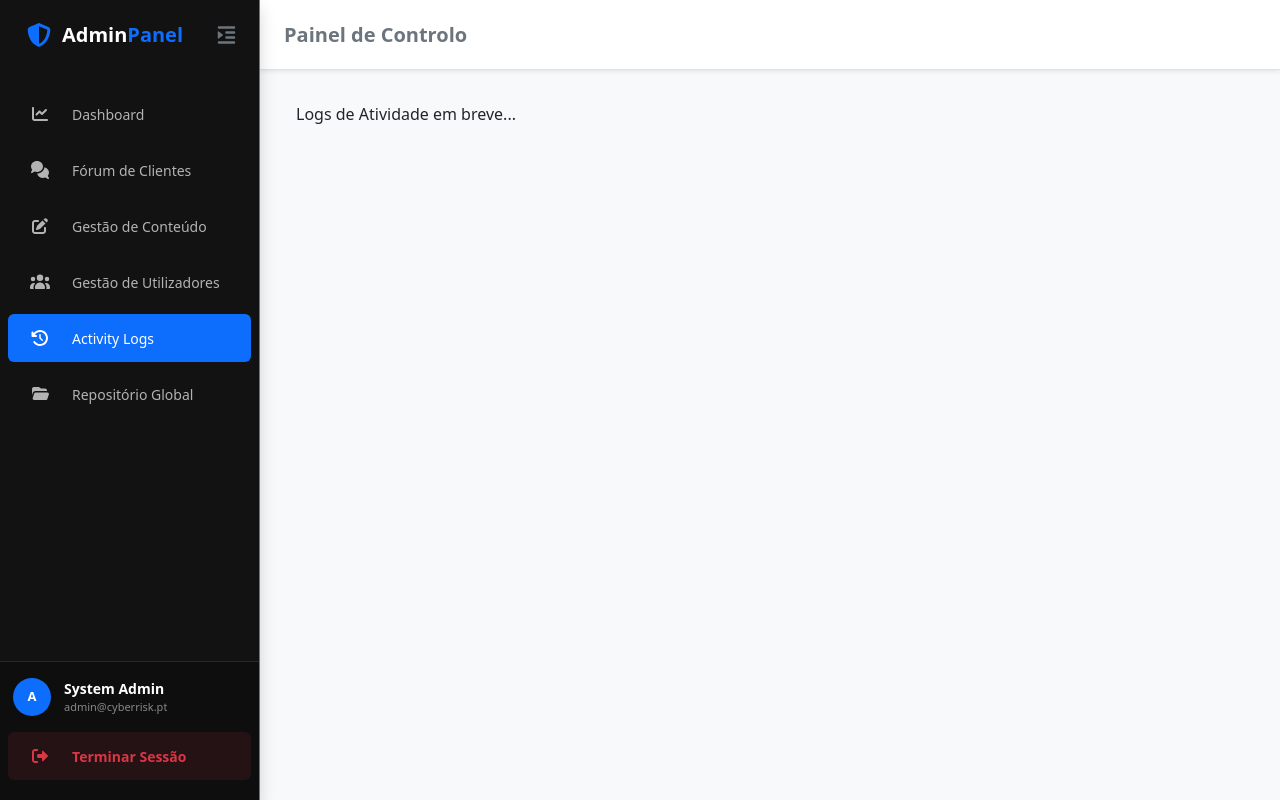
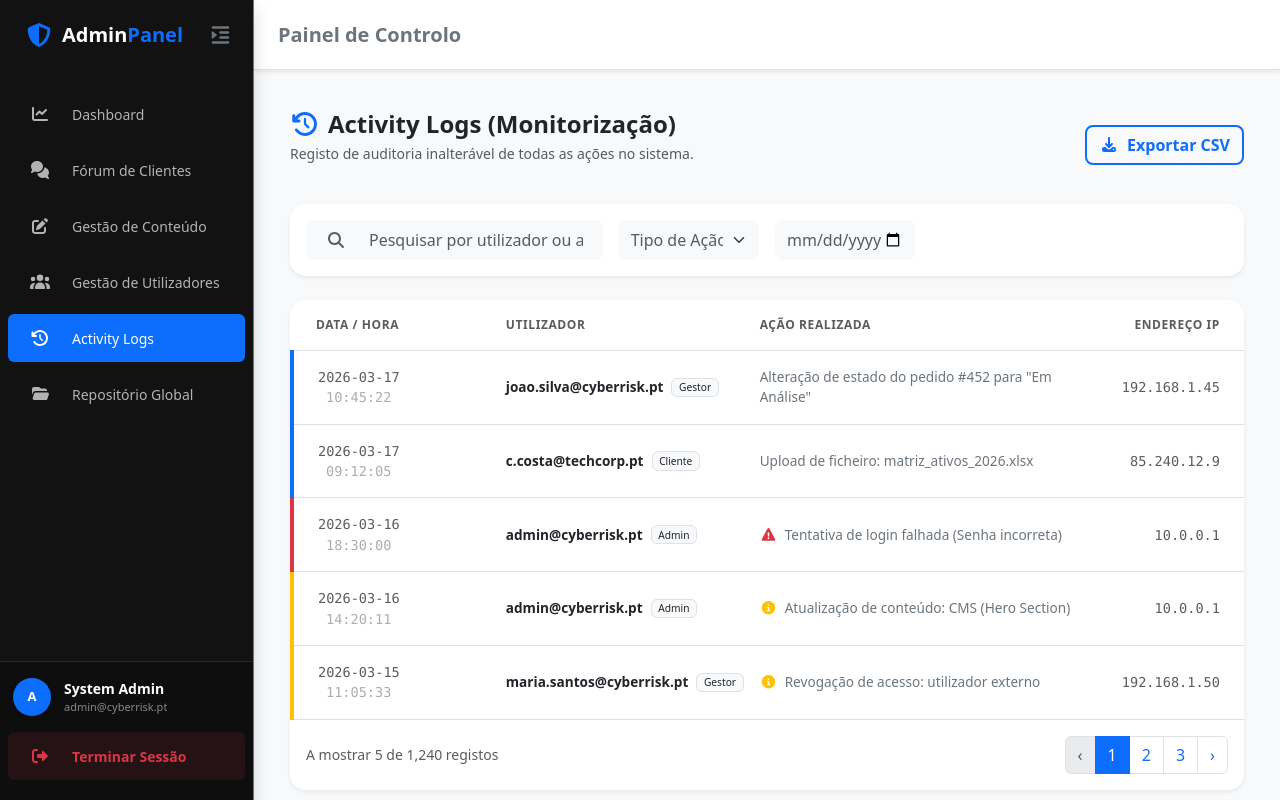
Before and after one commit to joelf011/CiberBoxSecur, a React app in the folder frontend/: page /admin/logs in a window 1280 px wide. Built offline with nearby package versions, Linux system fonts and the light colour scheme; the HTML template or start-up script is replaced by a standard one.

Commit message:
Updates BackofficeAdmin

```diff
--- a/frontend/src/App.jsx
+++ b/frontend/src/App.jsx
@@ -3,6 +3,8 @@ import LayoutBackoffice from './pages/LayoutBackoffice';
 import LayoutWebsite from './components/LayoutWebsite';
 import PaginaLogin from './pages/PaginaLogin';
 import AdminForum from './pages/admin/AdminForum';
+import AdminLogs from './pages/admin/AdminLogs';
+
 function App() {
   return (
     <Routes>
@@ -28,7 +30,7 @@ function App() {
 
         <Route path="cms" element={<div>Gestão de Conteúdo (CMS) em breve...</div>} />
         <Route path="users" element={<div>Gestão de Utilizadores em breve...</div>} />
-        <Route path="logs" element={<div>Logs de Atividade em breve...</div>} />
+        <Route path="logs" element={<div><AdminLogs /></div>} />
         <Route path="docs" element={<div>Repositório Global em breve...</div>} />
       </Route>
 
--- /dev/null
+++ b/frontend/src/components/admin/forum/CreateThreadModal.jsx
@@ -0,0 +1,66 @@
+import React from 'react';
+import { Modal, Button, Form } from 'react-bootstrap';
+import { FontAwesomeIcon } from '@fortawesome/react-fontawesome';
+import { faPlus, faPen, faAlignLeft } from "@fortawesome/free-solid-svg-icons";
+
+const CreateThreadModal = ({ show, onHide, clientName, onSubmit }) => {
+  return (
+    <Modal show={show} onHide={onHide} centered className="animate-fade-in">
+      <Modal.Header closeButton className="border-0 pb-0">
+        <Modal.Title className="fs-5 fw-bold text-dark">
+          Nova Thread para {clientName}
+        </Modal.Title>
+      </Modal.Header>
+
+      <Form onSubmit={onSubmit}>
+        <Modal.Body className="py-4">
+          {/* Campo de Título */}
+          <Form.Group className="mb-4">
+            <Form.Label className="small fw-bold text-secondary text-uppercase">
+              <FontAwesomeIcon icon={faPen} className="me-2" /> Título do Tópico
+            </Form.Label>
+            <Form.Control
+              type="text"
+              placeholder="Ex: Auditoria Interna NIS2"
+              required
+              className="py-2 rounded-3 border-light-subtle shadow-sm shadow-none"
+            />
+          </Form.Group>
+
+          {/* Campo de Mensagem Inicial */}
+          <Form.Group className="mb-2">
+            <Form.Label className="small fw-bold text-secondary text-uppercase">
+              <FontAwesomeIcon icon={faAlignLeft} className="me-2" /> Mensagem Inicial
+            </Form.Label>
+            <Form.Control
+              as="textarea"
+              rows={4}
+              placeholder="Descreva o objetivo desta thread ou deixe uma mensagem para o cliente..."
+              required
+              className="py-2 rounded-3 border-light-subtle shadow-sm shadow-none"
+              style={{ resize: 'none' }}
+            />
+          </Form.Group>
+          <small className="text-muted" style={{ fontSize: '0.7rem' }}>
+            O cliente receberá uma notificação assim que a thread for criada.
+          </small>
+        </Modal.Body>
+
+        <Modal.Footer className="border-0 pt-0 pb-4 px-4">
+          <Button variant="light" onClick={onHide} className="rounded-3 px-4 fw-medium border-0">
+            Cancelar
+          </Button>
+          <Button
+            type="submit"
+            className="rounded-3 px-4 border-0 shadow-sm fw-bold"
+            style={{ backgroundColor: '#8b5cf6' }}
+          >
+            <FontAwesomeIcon icon={faPlus} className="me-2" /> Criar Thread
+          </Button>
+        </Modal.Footer>
+      </Form>
+    </Modal>
+  );
+};
+
+export default CreateThreadModal;
--- a/frontend/src/components/admin/forum/ThreadList.jsx
+++ b/frontend/src/components/admin/forum/ThreadList.jsx
@@ -3,7 +3,7 @@ import { Card, Button } from 'react-bootstrap';
 import { FontAwesomeIcon } from '@fortawesome/react-fontawesome';
 import { faComments, faPlus, faBuilding, faClock } from "@fortawesome/free-solid-svg-icons";
 
-const ThreadList = ({ activeClient, threads, onSelectThread }) => {
+const ThreadList = ({ activeClient, threads, onSelectThread, onShowCreate }) => {
   return (
     <>
       <Card.Header className="bg-white p-4 border-bottom border-light d-flex justify-content-between align-items-center">
@@ -14,7 +14,8 @@ const ThreadList = ({ activeClient, threads, onSelectThread }) => {
           </h3>
           <small className="text-muted">Tickets de suporte ativos</small>
         </div>
-        <Button variant="primary" className="rounded-3 px-3 border-0 shadow-sm" style={{ backgroundColor: '#8b5cf6' }}>
+        <Button variant="primary"
+        className="rounded-3 px-3 border-0 shadow-sm" style={{ backgroundColor: '#8b5cf6' }} onClick={onShowCreate}>
           <FontAwesomeIcon icon={faPlus} className="me-2" /> Nova Thread
         </Button>
       </Card.Header>
--- /dev/null
+++ b/frontend/src/pages/admin/AdminLogs.jsx
@@ -0,0 +1,130 @@
+import React, { useState } from 'react';
+import { Card, Table, Button, Row, Col, Form, InputGroup, Badge, Pagination } from 'react-bootstrap';
+import { FontAwesomeIcon } from '@fortawesome/react-fontawesome';
+import {
+  faDownload, faSearch, faFilter, faHistory,
+  faExclamationTriangle, faInfoCircle, faUserShield
+} from "@fortawesome/free-solid-svg-icons";
+
+const AdminLogs = () => {
+  const [searchTerm, setSearchTerm] = useState('');
+
+  // Dados Mockados com níveis de severidade
+  const logs = [
+    { id: '1023', date: '2026-03-17', time: '10:45:22', user: 'joao.silva@cyberrisk.pt', role: 'Gestor', action: 'Alteração de estado do pedido #452 para "Em Análise"', ip: '192.168.1.45', type: 'info' },
+    { id: '1022', date: '2026-03-17', time: '09:12:05', user: 'c.costa@techcorp.pt', role: 'Cliente', action: 'Upload de ficheiro: matriz_ativos_2026.xlsx', ip: '85.240.12.9', type: 'info' },
+    { id: '1021', date: '2026-03-16', time: '18:30:00', user: 'admin@cyberrisk.pt', role: 'Admin', action: 'Tentativa de login falhada (Senha incorreta)', ip: '10.0.0.1', type: 'danger' },
+    { id: '1020', date: '2026-03-16', time: '14:20:11', user: 'admin@cyberrisk.pt', role: 'Admin', action: 'Atualização de conteúdo: CMS (Hero Section)', ip: '10.0.0.1', type: 'warning' },
+    { id: '1019', date: '2026-03-15', time: '11:05:33', user: 'maria.santos@cyberrisk.pt', role: 'Gestor', action: 'Revogação de acesso: utilizador externo', ip: '192.168.1.50', type: 'warning' },
+  ];
+
+  // Helper para cores de severidade
+  const getSeverityStyle = (type) => {
+    switch(type) {
+      case 'danger': return { borderLeft: '4px solid #dc3545' };
+      case 'warning': return { borderLeft: '4px solid #ffc107' };
+      default: return { borderLeft: '4px solid #0d6efd' };
+    }
+  };
+
+  return (
+    <div className="animate-fade-in py-2">
+      <div className="d-flex justify-content-between align-items-center mb-4">
+        <div>
+          <h2 className="fs-4 fw-bold text-dark mb-1">
+            <FontAwesomeIcon icon={faHistory} className="text-primary me-2" />
+            Activity Logs (Monitorização)
+          </h2>
+          <p className="text-muted small">Registo de auditoria inalterável de todas as ações no sistema.</p>
+        </div>
+        <Button variant="outline-primary" className="rounded-3 border-2 fw-bold d-flex align-items-center gap-2">
+          <FontAwesomeIcon icon={faDownload} /> Exportar CSV
+        </Button>
+      </div>
+
+      {/* BARRA DE FILTROS */}
+      <Card className="border-0 shadow-sm rounded-4 mb-4">
+        <Card.Body className="p-3">
+          <Row className="g-3">
+            <Col md={6} lg={4}>
+              <InputGroup className="bg-light rounded-3 border-0 px-2">
+                <InputGroup.Text className="bg-transparent border-0 text-muted">
+                  <FontAwesomeIcon icon={faSearch} />
+                </InputGroup.Text>
+                <Form.Control
+                  placeholder="Pesquisar por utilizador ou ação..."
+                  className="bg-transparent border-0 shadow-none py-2"
+                  onChange={(e) => setSearchTerm(e.target.value)}
+                />
+              </InputGroup>
+            </Col>
+            <Col md={3} lg={2}>
+              <Form.Select className="bg-light border-0 py-2 rounded-3 shadow-none text-muted">
+                <option>Tipo de Ação</option>
+                <option>Login/Acesso</option>
+                <option>Conteúdo</option>
+                <option>Utilizadores</option>
+              </Form.Select>
+            </Col>
+            <Col md={3} lg={2}>
+              <Form.Control type="date" className="bg-light border-0 py-2 rounded-3 shadow-none text-muted" />
+            </Col>
+          </Row>
+        </Card.Body>
+      </Card>
+
+      {/* TABELA DE LOGS */}
+      <Card className="border-0 shadow-sm rounded-4 overflow-hidden">
+        <div className="table-responsive">
+          <Table hover className="mb-0 align-middle">
+            <thead className="bg-light border-bottom text-uppercase" style={{ fontSize: '0.75rem', letterSpacing: '0.05em' }}>
+              <tr>
+                <th className="px-4 py-3 text-muted">Data / Hora</th>
+                <th className="py-3 text-muted">Utilizador</th>
+                <th className="py-3 text-muted">Ação Realizada</th>
+                <th className="px-4 py-3 text-muted text-end">Endereço IP</th>
+              </tr>
+            </thead>
+            <tbody style={{ fontSize: '0.85rem' }}>
+              {logs.map((log) => (
+                <tr key={log.id} style={getSeverityStyle(log.type)}>
+                  <td className="px-4 py-3 text-muted font-monospace">
+                    {log.date} <span className="ms-2 opacity-50">{log.time}</span>
+                  </td>
+                  <td className="py-3">
+                    <div className="d-flex align-items-center gap-2">
+                      <span className="fw-bold text-dark">{log.user}</span>
+                      <Badge bg="light" text="dark" className="border fw-normal">{log.role}</Badge>
+                    </div>
+                  </td>
+                  <td className="py-3">
+                    {log.type === 'danger' && <FontAwesomeIcon icon={faExclamationTriangle} className="text-danger me-2" />}
+                    {log.type === 'warning' && <FontAwesomeIcon icon={faInfoCircle} className="text-warning me-2" />}
+                    <span className="text-secondary">{log.action}</span>
+                  </td>
+                  <td className="px-4 py-3 text-end text-muted font-monospace">
+                    {log.ip}
+                  </td>
+                </tr>
+              ))}
+            </tbody>
+          </Table>
+        </div>
+
+        {/* PAGINAÇÃO */}
+        <Card.Footer className="bg-white border-0 p-3 d-flex justify-content-between align-items-center">
+          <small className="text-muted">A mostrar 5 de 1,240 registos</small>
+          <Pagination className="mb-0">
+            <Pagination.Prev disabled />
+            <Pagination.Item active>{1}</Pagination.Item>
+            <Pagination.Item>{2}</Pagination.Item>
+            <Pagination.Item>{3}</Pagination.Item>
+            <Pagination.Next />
+          </Pagination>
+        </Card.Footer>
+      </Card>
+    </div>
+  );
+};
+
+export default AdminLogs;
```
Also changed, not shown: frontend/src/pages/admin/AdminForum.jsx (+20 -1 lines).
